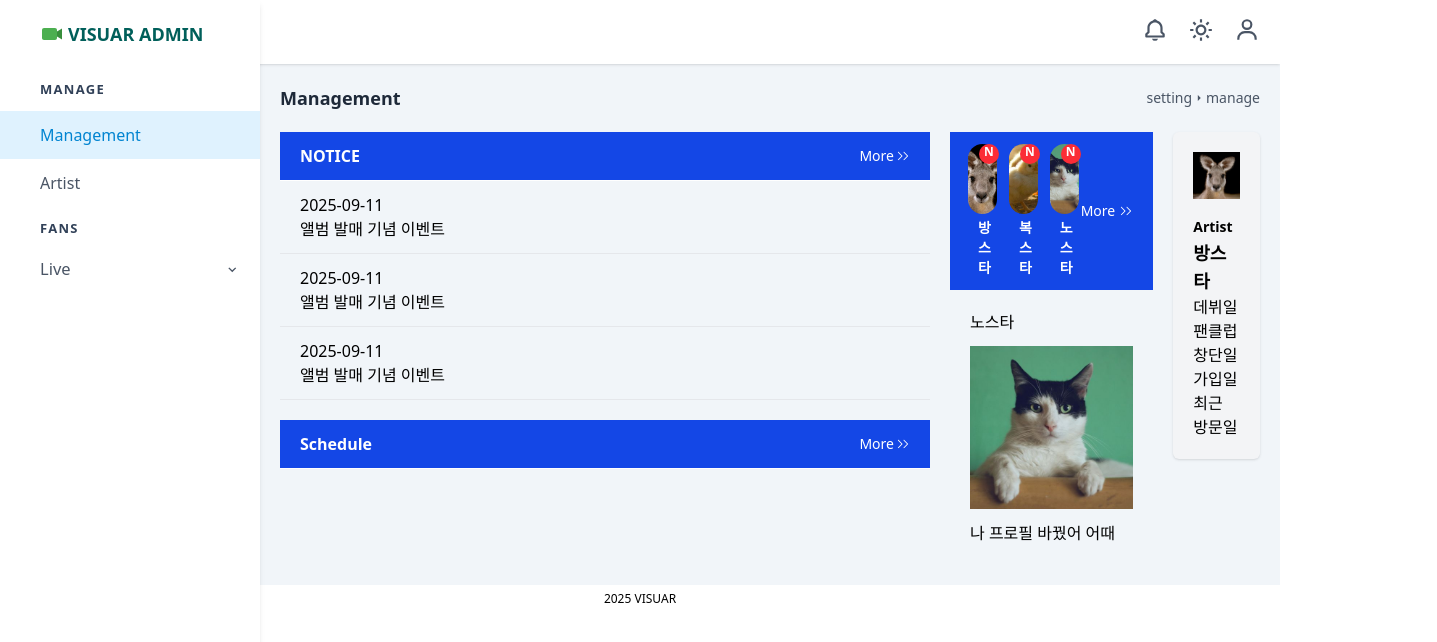
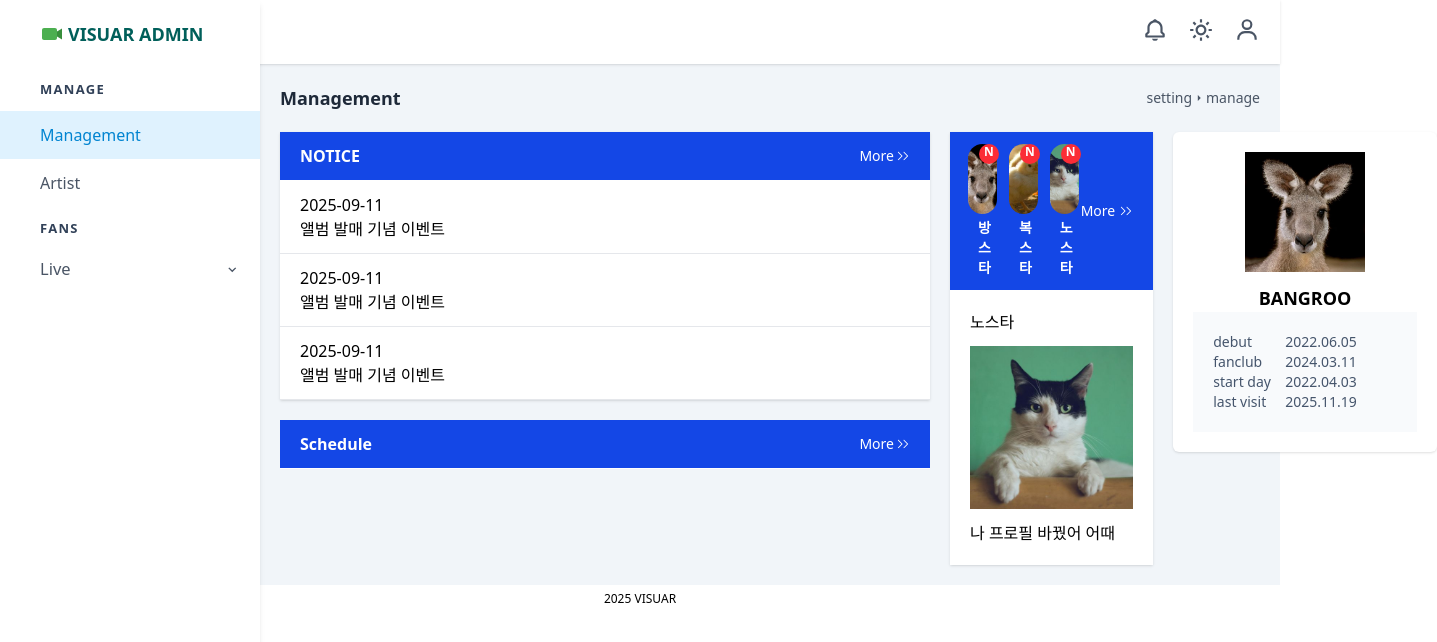
Before and after one commit to Tae2u2/visuAR, a Next.js app: page /setting in a window 1280 px wide. Shown: the top 642 px of the page, 1437 px wide, since content can reach past the window. Built offline with nearby package versions, Linux system fonts and the light colour scheme.

Commit message:
style: UI 변경 작업

```diff
--- a/src/app/setting/page.tsx
+++ b/src/app/setting/page.tsx
@@ -8,7 +8,7 @@ const SettingPage = () => {
   return (
     <>
       <BreadCrumb title={"Management"} category={"setting"} locate={"manage"} />
-      <div className="flex lg:flex-nowrap flex-wrap lg:flex-row flex-col-reverse justify-start items-start w-full gap-5 p-5">
+      <div className="flex lg:flex-nowrap flex-wrap lg:flex-row flex-col-reverse justify-start items-start w-full gap-5 p-5 ">
         <div className="flex flex-col gap-5">
           <Notice />
           <Schedule />
--- a/src/components/artist/ArtistFormSection.tsx
+++ b/src/components/artist/ArtistFormSection.tsx
@@ -18,7 +18,7 @@ const ArtistFormSection = () => {
   };
 
   return (
-    <div className="w-full max-w-[450px]">
+    <div className="w-full max-w-[450px] bg-white shadow">
       <SectionTitle text="FANS" />
       <div className="flex flex-col gap-2 p-3">
         <form className="flex flex-col gap-2 justify-start items-start w-full">
--- a/src/components/artist/ArtistSection.tsx
+++ b/src/components/artist/ArtistSection.tsx
@@ -7,7 +7,7 @@ import { Button } from "../util/Custom";
 const ArtistSection = () => {
   const [artistName, setArtistName] = useState("나는야쿼까");
   return (
-    <div className="w-full max-w-[350px]">
+    <div className="w-full max-w-[350px] bg-white shadow">
       <SectionTitle text={"ARTIST"} />
       <div className="p-3">
         <form>
--- a/src/components/artist/FanSection.tsx
+++ b/src/components/artist/FanSection.tsx
@@ -4,7 +4,7 @@ import { FanNameBadge, SectionTitle } from "../util/Text";
 
 const FanSection = () => {
   return (
-    <div className="w-full max-w-[450px]">
+    <div className="w-full max-w-[450px] bg-white shadow">
       <SectionTitle text="FANS" />
 
       <div className="flex flex-col gap-2 p-3">
--- a/src/components/artist/LiveSection.tsx
+++ b/src/components/artist/LiveSection.tsx
@@ -4,7 +4,7 @@ import { Button } from "../util/Custom";
 
 const LiveSection = () => {
   return (
-    <div className="flex flex-col justify-start items-start w-full max-w-[350px] rounded-sm bg-slate-100 shadow">
+    <div className="flex flex-col justify-start items-start w-full max-w-[350px] rounded-sm bg-white shadow">
       <SectionTitle text="LIVE" />
       <div className="flex flex-col justify-start items-center w-full p-3 gap-3">
         <Button text="LIVE START" />
--- a/src/components/home/Artist.tsx
+++ b/src/components/home/Artist.tsx
@@ -4,7 +4,7 @@ import { RxDoubleArrowRight } from "react-icons/rx";
 
 const Artist = () => {
   return (
-    <div className="w-full">
+    <div className="w-full bg-white shadow">
       <div className="flex justify-between items-center px-5 py-3 bg-blue-700 text-white">
         <ul className="flex gap-3 text-sm font-medium">
           <li>
--- a/src/components/home/IdCard.tsx
+++ b/src/components/home/IdCard.tsx
@@ -1,18 +1,26 @@
 import Image from "next/image";
 import React from "react";
 
+const DateText = ({ text, date }: { text: string; date: string }) => {
+  return (
+    <p className="w-full flex gap-3 text-sm text-slate-600">
+      <span className="w-[60px] text-sm text-slate-600">{text}</span>
+      {date}
+    </p>
+  );
+};
+
 const IdCard = () => {
   return (
-    <div className="w-full max-w-[360px] bg-gray-100 rounded-md p-5 shadow">
+    <div className="flex flex-col justify-end items-center w-full max-w-[360px] bg-white rounded-md p-5 shadow">
       <Image src={"/profile/bang.jpg"} alt="artist" width={120} height={120} />
-      <h3 className="text-lg font-bold mt-3">
-        <span className="text-sm">Artist</span>방스타
-      </h3>
-      <p>데뷔일</p>
-      <p>팬클럽 창단일</p>
-
-      <p>가입일</p>
-      <p>최근 방문일</p>
+      <h3 className="text-lg font-semibold mt-3">BANGROO</h3>
+      <div className="w-full bg-slate-50 mx-5 p-5">
+        <DateText text="debut" date="2022.06.05" />
+        <DateText text="fanclub" date="2024.03.11" />
+        <DateText text="start day" date="2022.04.03" />
+        <DateText text="last visit" date="2025.11.19" />
+      </div>
     </div>
   );
 };
--- a/src/components/home/Notice.tsx
+++ b/src/components/home/Notice.tsx
@@ -3,10 +3,10 @@ import { RxDoubleArrowRight } from "react-icons/rx";
 
 const Notice = () => {
   return (
-    <div className="w-full min-w-[650px]">
+    <div className="w-full min-w-[650px] bg-white shadow">
       <div className="flex justify-between items-center px-5 py-3 border-b bg-blue-700 text-white">
         <h4 className=" font-bold">NOTICE</h4>
-        <Link href={"/fans"} className="flex items-center gap-[2px] text-sm">
+        <Link href={"/star"} className="flex items-center gap-[2px] text-sm">
           More
           <RxDoubleArrowRight />
         </Link>
--- a/src/components/home/Schedule.tsx
+++ b/src/components/home/Schedule.tsx
@@ -4,7 +4,7 @@ import { RxDoubleArrowRight } from "react-icons/rx";
 
 const Schedule = () => {
   return (
-    <div className="w-full min-w-[650px]">
+    <div className="w-full min-w-[650px] bg-white">
       <div className="flex justify-between items-center px-5 py-3 border-b bg-blue-700 text-white">
         <h4 className=" font-bold">Schedule</h4>
         <Link href={"/fans"} className="flex items-center gap-[2px] text-sm">
--- a/src/features/live/liveSchedule/LiveShowSchedule.tsx
+++ b/src/features/live/liveSchedule/LiveShowSchedule.tsx
@@ -10,7 +10,6 @@ const LiveShowSchedule = () => {
         <FullCalendar
           plugins={[dayGridPlugin]}
           initialView="dayGridMonth"
-          weekends={false}
           events={[
             { title: "빼빼로데이 라이브", date: "2025-11-11" },
             { title: "[DOIT]컴백방송", date: "2025-11-21" },
```
